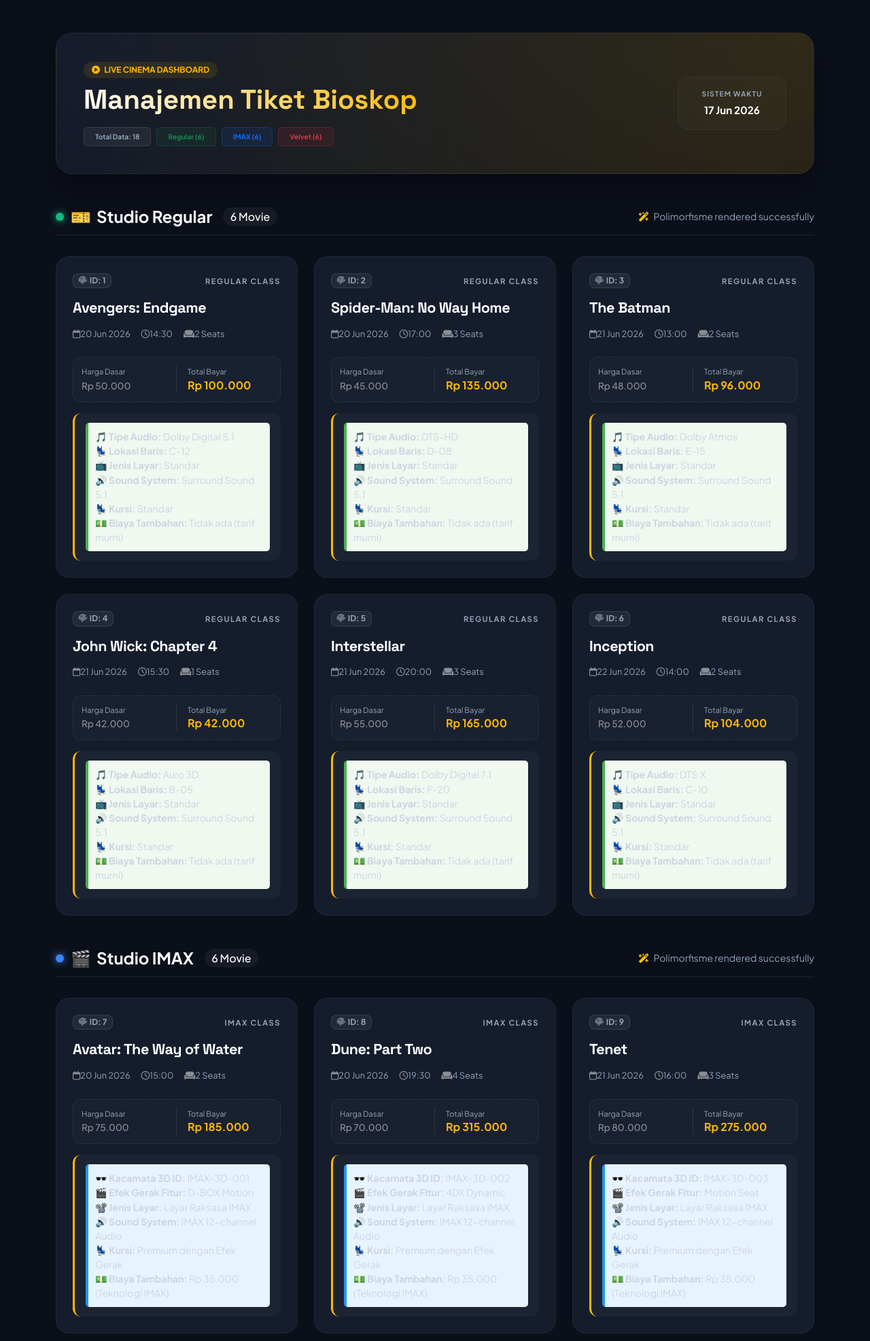
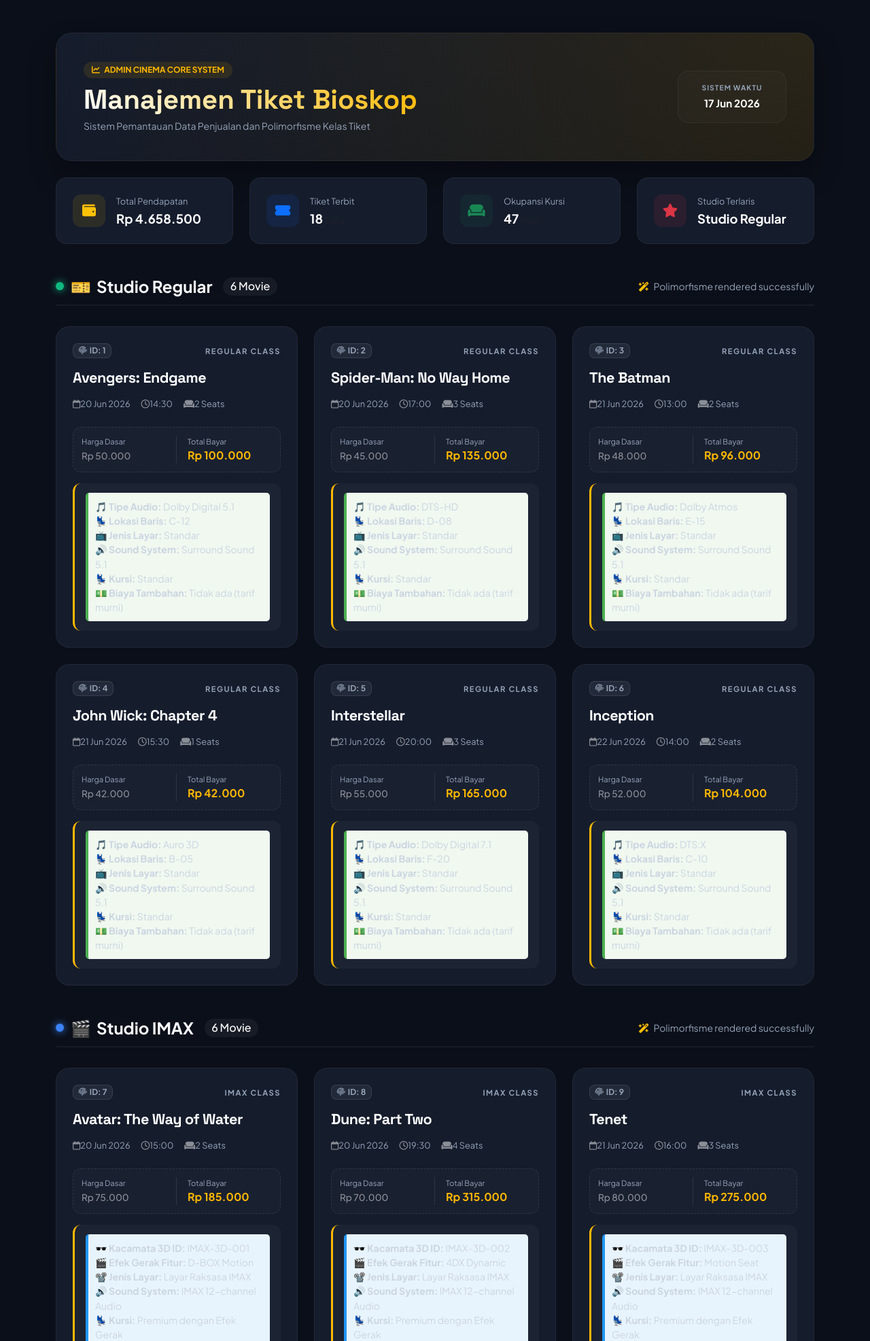
Before and after one commit to kristiana-gif/-Latihan_PBO_Kristana_Setyaningsih, a PHP site: page / in a window 1280 px wide. Shown: the top 1973 px of the page at 68% size. Run offline with PHP 8.4, Linux system fonts and the light colour scheme; data comes from the database, SQL or seed files in the repository.

Commit message:
[Tahap revisi] revisi tampilan indexnya ke-3 dikasih dasboard

```diff
--- a/index.php
+++ b/index.php
@@ -1,8 +1,9 @@
 <?php
 /**
  * FILE: index.php
- * FUNGSI: Halaman utama untuk menampilkan daftar tiket penonton
- * * TAHAP 6: Menampilkan data tiket yang dikelompokkan per jenis studio
+ * FUNGSI: Halaman utama untuk menampilkan daftar tiket penonton beserta Dashboard Analytics
+ *
+ * TAHAP 6: Menampilkan data tiket yang dikelompokkan per jenis studio
  */
 
 // Include koneksi database
@@ -32,6 +33,10 @@ $tikets = [
     'IMAX' => [],
     'Velvet' => []
 ];
+
+// Variabel bantuan untuk Dashboard Statistik
+$totalPendapatan = 0;
+$totalKursiTerjual = 0;
 
 // Loop data dan buat objek sesuai jenis studio
 foreach ($dataTiket as $row) {
@@ -75,6 +80,22 @@ foreach ($dataTiket as $row) {
             $tikets['Velvet'][] = $tiket;
             break;
     }
+
+    // Hitung total pendapatan & kursi secara dinamis untuk dashboard
+    if (isset($tiket)) {
+        $totalPendapatan += $tiket->hitungTotalHarga();
+        $totalKursiTerjual += $row['jumlah_kursi'];
+    }
+}
+
+// Menentukan studio terfavorit berdasarkan jumlah tiket terjual
+$maxTiket = 0;
+$studioTerlaris = '-';
+foreach ($tikets as $namaStudio => $listTiket) {
+    if (count($listTiket) > $maxTiket) {
+        $maxTiket = count($listTiket);
+        $studioTerlaris = $namaStudio;
+    }
 }
 
 // Fungsi untuk mendapatkan warna badge
@@ -107,17 +128,19 @@ function getStudioIcon($studio)
     <meta name="viewport" content="width=device-width, initial-scale=1.0">
     <title>Sistem Manajemen Tiket Bioskop</title>
 
+    <!-- Bootstrap 5 CDN -->
     <link href="https://cdn.jsdelivr.net/npm/bootstrap@5.3.0/dist/css/bootstrap.min.css" rel="stylesheet">
 
+    <!-- Font Awesome 6 -->
     <link rel="stylesheet" href="https://cdnjs.cloudflare.com/ajax/libs/font-awesome/6.4.0/css/all.min.css">
 
+    <!-- Google Fonts -->
     <link href="https://fonts.googleapis.com/css2?family=Plus+Jakarta+Sans:wght@400;500;600;700&family=Space+Grotesk:wght@500;700&display=swap" rel="stylesheet">
 
     <style>
         :root {
             --bg-main: #0b0f19;
             --bg-card: #151c2c;
-            --bg-input: #1e2640;
             --text-muted: #94a3b8;
             --accent-gold: #ffb800;
         }
@@ -129,9 +152,9 @@ function getStudioIcon($studio)
             overflow-x: hidden;
         }
 
-        /* Glassmorphism Hero Header */
+        /* Hero Header */
         .hero-section {
-            background: radial-gradient(circle at top right, rgba(255, 184, 0, 0.15), transparent),
+            background: radial-gradient(circle at top right, rgba(255, 184, 0, 0.12), transparent),
                         linear-gradient(135deg, #151c2c, #0b0f19);
             border: 1px solid rgba(255, 255, 255, 0.05);
             border-radius: 24px;
@@ -145,6 +168,28 @@ function getStudioIcon($studio)
             background: linear-gradient(45deg, #ffffff, #ffb800);
             -webkit-background-clip: text;
             -webkit-text-fill-color: transparent;
+        }
+
+        /* Dashboard Summary Widget Cards */
+        .widget-card {
+            background: var(--bg-card);
+            border: 1px solid rgba(255, 255, 255, 0.05);
+            border-radius: 16px;
+            padding: 24px;
+            transition: transform 0.3s ease;
+        }
+        .widget-card:hover {
+            transform: translateY(-3px);
+            border-color: rgba(255, 255, 255, 0.1);
+        }
+        .widget-icon-box {
+            width: 48px;
+            height: 48px;
+            border-radius: 12px;
+            display: flex;
+            align-items: center;
+            justify-content: center;
+            font-size: 1.25rem;
         }
 
         /* Studio Category Headers */
@@ -205,14 +250,12 @@ function getStudioIcon($studio)
             letter-spacing: -0.5px;
         }
 
-        /* Neon Badges */
         .badge-id {
             background: rgba(255, 255, 255, 0.06);
             color: var(--text-muted);
             border: 1px solid rgba(255, 255, 255, 0.1);
         }
 
-        /* Pricing Area styled like an admission ticket stub */
         .ticket-stub-price {
             background: rgba(255, 255, 255, 0.02);
             border: 1px dashed rgba(255, 255, 255, 0.1);
@@ -220,7 +263,6 @@ function getStudioIcon($studio)
             padding: 12px;
         }
 
-        /* Polymorphic Facilities Section */
         .fasilitas-box {
             background: rgba(255, 255, 255, 0.03);
             padding: 14px 16px;
@@ -235,7 +277,6 @@ function getStudioIcon($studio)
             margin-right: 8px;
         }
 
-        /* Futuristic Footer */
         .footer-custom {
             margin-top: 80px;
             padding: 40px;
@@ -252,23 +293,19 @@ function getStudioIcon($studio)
 <body>
 
     <div class="container py-5">
-        <div class="row mb-5">
+        <!-- HERO HEADER -->
+        <div class="row mb-4">
             <div class="col-12">
                 <div class="hero-section text-white">
                     <div class="d-flex justify-content-between align-items-center flex-wrap gap-4">
                         <div>
                             <span class="badge mb-2 text-uppercase tracking-wider" style="background: rgba(255,184,0,0.1); color: var(--accent-gold); font-size: 0.75rem; font-weight:700; padding: 6px 12px; border-radius: 20px;">
-                                <i class="fas fa-circle-play me-1"></i> Live Cinema Dashboard
+                                <i class="fas fa-chart-line me-1"></i> Admin Cinema Core System
                             </span>
-                            <h1 class="display-6 main-title mb-2">
+                            <h1 class="display-6 main-title mb-1">
                                 Manajemen Tiket Bioskop
                             </h1>
-                            <div class="d-flex flex-wrap gap-2 mt-3" style="font-size: 0.85rem;">
-                                <span class="badge badge-id py-2 px-3">Total Data: <strong><?= count($dataTiket) ?></strong></span>
-                                <span class="badge bg-success bg-opacity-10 text-success border border-success border-opacity-25 py-2 px-3">Regular (<?= count($tikets['Regular']) ?>)</span>
-                                <span class="badge bg-primary bg-opacity-10 text-primary border border-primary border-opacity-25 py-2 px-3">IMAX (<?= count($tikets['IMAX']) ?>)</span>
-                                <span class="badge bg-danger bg-opacity-10 text-danger border border-danger border-opacity-25 py-2 px-3">Velvet (<?= count($tikets['Velvet']) ?>)</span>
-                            </div>
+                            <p class="text-muted-custom mb-0 small">Sistem Pemantauan Data Penjualan dan Polimorfisme Kelas Tiket</p>
                         </div>
                         <div>
                             <div class="p-3 text-center rounded-4 border" style="background: rgba(255,255,255,0.02); border-color: rgba(255,255,255,0.05) !important; min-width: 160px;">
@@ -283,10 +320,65 @@ function getStudioIcon($studio)
             </div>
         </div>
 
+        <!-- ================= ANALYTICS DASHBOARD PANELS ================= -->
+        <div class="row g-4 mb-5">
+            <!-- Widget 1: Total Omset -->
+            <div class="col-6 col-lg-3">
+                <div class="widget-card d-flex align-items-center gap-3">
+                    <div class="widget-icon-box bg-warning bg-opacity-10 text-warning">
+                        <i class="fas fa-wallet"></i>
+                    </div>
+                    <div>
+                        <small class="text-muted-custom d-block mb-1" style="font-size: 0.8rem;">Total Pendapatan</small>
+                        <h5 class="fw-bold mb-0 text-white" style="font-size: 1.15rem;"><?= formatRupiah($totalPendapatan) ?></h5>
+                    </div>
+                </div>
+            </div>
+            <!-- Widget 2: Total Tiket -->
+            <div class="col-6 col-lg-3">
+                <div class="widget-card d-flex align-items-center gap-3">
+                    <div class="widget-icon-box bg-primary bg-opacity-10 text-primary">
+                        <i class="fas fa-ticket-alt"></i>
+                    </div>
+                    <div>
+                        <small class="text-muted-custom d-block mb-1" style="font-size: 0.8rem;">Tiket Terbit</small>
+                        <h5 class="fw-bold mb-0 text-white" style="font-size: 1.15rem;"><?= count($dataTiket) ?> <span class="text-muted fw-normal" style="font-size: 0.8rem;">Data</span></h5>
+                    </div>
+                </div>
+            </div>
+            <!-- Widget 3: Total Kursi -->
+            <div class="col-6 col-lg-3">
+                <div class="widget-card d-flex align-items-center gap-3">
+                    <div class="widget-icon-box bg-success bg-opacity-10 text-success">
+                        <i class="fas fa-couch"></i>
+                    </div>
+                    <div>
+                        <small class="text-muted-custom d-block mb-1" style="font-size: 0.8rem;">Okupansi Kursi</small>
+                        <h5 class="fw-bold mb-0 text-white" style="font-size: 1.15rem;"><?= $totalKursiTerjual ?> <span class="text-muted fw-normal" style="font-size: 0.8rem;">Kursi</span></h5>
+                    </div>
+                </div>
+            </div>
+            <!-- Widget 4: Kelas Favorit -->
+            <div class="col-6 col-lg-3">
+                <div class="widget-card d-flex align-items-center gap-3">
+                    <div class="widget-icon-box bg-danger bg-opacity-10 text-danger">
+                        <i class="fas fa-star"></i>
+                    </div>
+                    <div>
+                        <small class="text-muted-custom d-block mb-1" style="font-size: 0.8rem;">Studio Terlaris</small>
+                        <h5 class="fw-bold mb-0 text-white" style="font-size: 1.15rem;">Studio <?= $studioTerlaris ?></h5>
+                    </div>
+                </div>
+            </div>
+        </div>
+        <!-- ============================================================== -->
+
+        <!-- TAMPILAN DATA PER STUDIO -->
         <?php foreach (['Regular', 'IMAX', 'Velvet'] as $studio): ?>
             <?php if (!empty($tikets[$studio])): ?>
                 <div class="row mb-5">
                     <div class="col-12">
+                        <!-- Header Studio -->
                         <div class="studio-title-box">
                             <h3 class="mb-0 fw-bold fs-4 d-flex align-items-center">
                                 <span class="studio-indicator indicator-<?= strtolower($studio) ?>"></span>
@@ -300,12 +392,14 @@ function getStudioIcon($studio)
                             </small>
                         </div>
 
+                        <!-- Cards Tiket -->
                         <div class="row g-4">
                             <?php foreach ($tikets[$studio] as $tiket): ?>
                                 <div class="col-md-6 col-lg-4">
                                     <div class="card card-tiket card-<?= strtolower($studio) ?> h-100">
                                         <div class="card-body d-flex flex-column p-4">
 
+                                            <!-- Top Row Item -->
                                             <div class="d-flex justify-content-between align-items-center mb-3">
                                                 <span class="badge badge-id px-2.5 py-1.5 rounded-3" style="font-size: 0.75rem;">
                                                     <i class="fas fa-fingerprint me-1"></i>ID: <?= $tiket->getIdTiket() ?>
@@ -315,10 +409,12 @@ function getStudioIcon($studio)
                                                 </span>
                                             </div>
 
+                                            <!-- Judul Film -->
                                             <h5 class="card-title film-title mb-3">
                                                 <?= htmlspecialchars($tiket->getNamaFilm()) ?>
                                             </h5>
 
+                                            <!-- Meta Details -->
                                             <div class="mb-4 text-muted-custom" style="font-size: 0.8rem;">
                                                 <div class="d-flex flex-wrap gap-3">
                                                     <span><i class="fa-regular fa-calendar me-1.5 text-white-50"></i><?= date('d M Y', strtotime($tiket->getJadwalTayang())) ?></span>
@@ -327,6 +423,7 @@ function getStudioIcon($studio)
                                                 </div>
                                             </div>
 
+                                            <!-- Ticket Price Stub (Pushed To Bottom) -->
                                             <div class="ticket-stub-price mt-auto mb-3">
                                                 <div class="row align-items-center">
                                                     <div class="col-6 border-end border-secondary border-opacity-25">
@@ -342,6 +439,7 @@ function getStudioIcon($studio)
                                                 </div>
                                             </div>
 
+                                            <!-- Polimorfik Tampilan Informasi Fasilitas -->
                                             <div class="fasilitas-box">
                                                 <?php $tiket->tampilkanInfoFasilitas(); ?>
                                             </div>
@@ -356,6 +454,7 @@ function getStudioIcon($studio)
             <?php endif; ?>
         <?php endforeach; ?>
 
+        <!-- FOOTER -->
         <div class="footer-custom">
             <div class="row g-4 text-center text-md-start">
                 <div class="col-md-4">
@@ -378,7 +477,7 @@ function getStudioIcon($studio)
                     </small>
                 </div>
             </div>
-            <hr class="my-4 rgba(255,255,255,0.05)" style="border-color: rgba(255,255,255,0.05) !important;">
+            <hr class="my-4" style="border-color: rgba(255,255,255,0.05) !important;">
             <div class="text-center">
                 <small class="text-muted-custom" style="font-size: 0.8rem;">
                     <i class="fas fa-graduation-cap me-1"></i>
@@ -388,6 +487,7 @@ function getStudioIcon($studio)
         </div>
     </div>
 
+    <!-- Bootstrap 5 JS Bundle -->
     <script src="https://cdn.jsdelivr.net/npm/bootstrap@5.3.0/dist/js/bootstrap.bundle.min.js"></script>
 
 </body>
```
